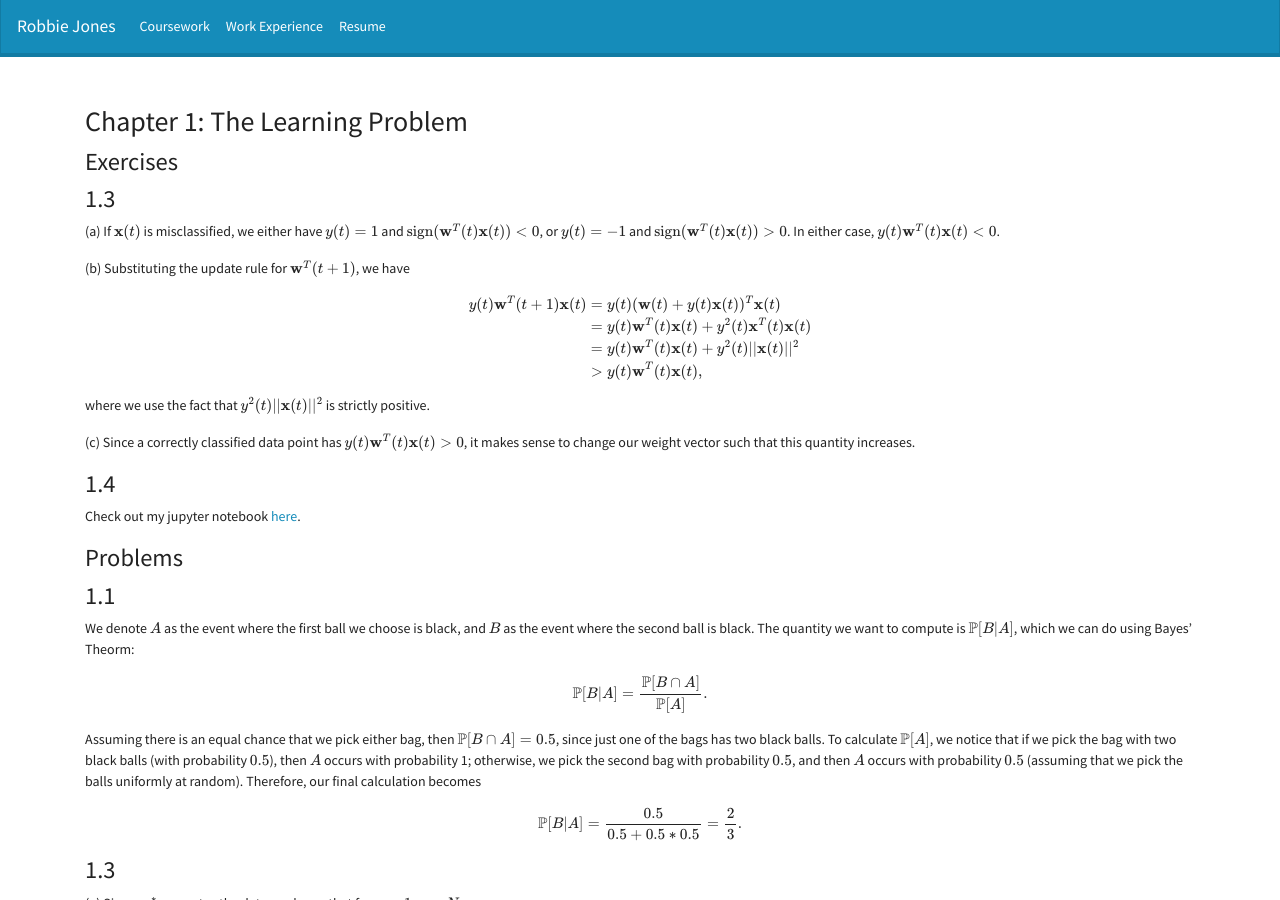
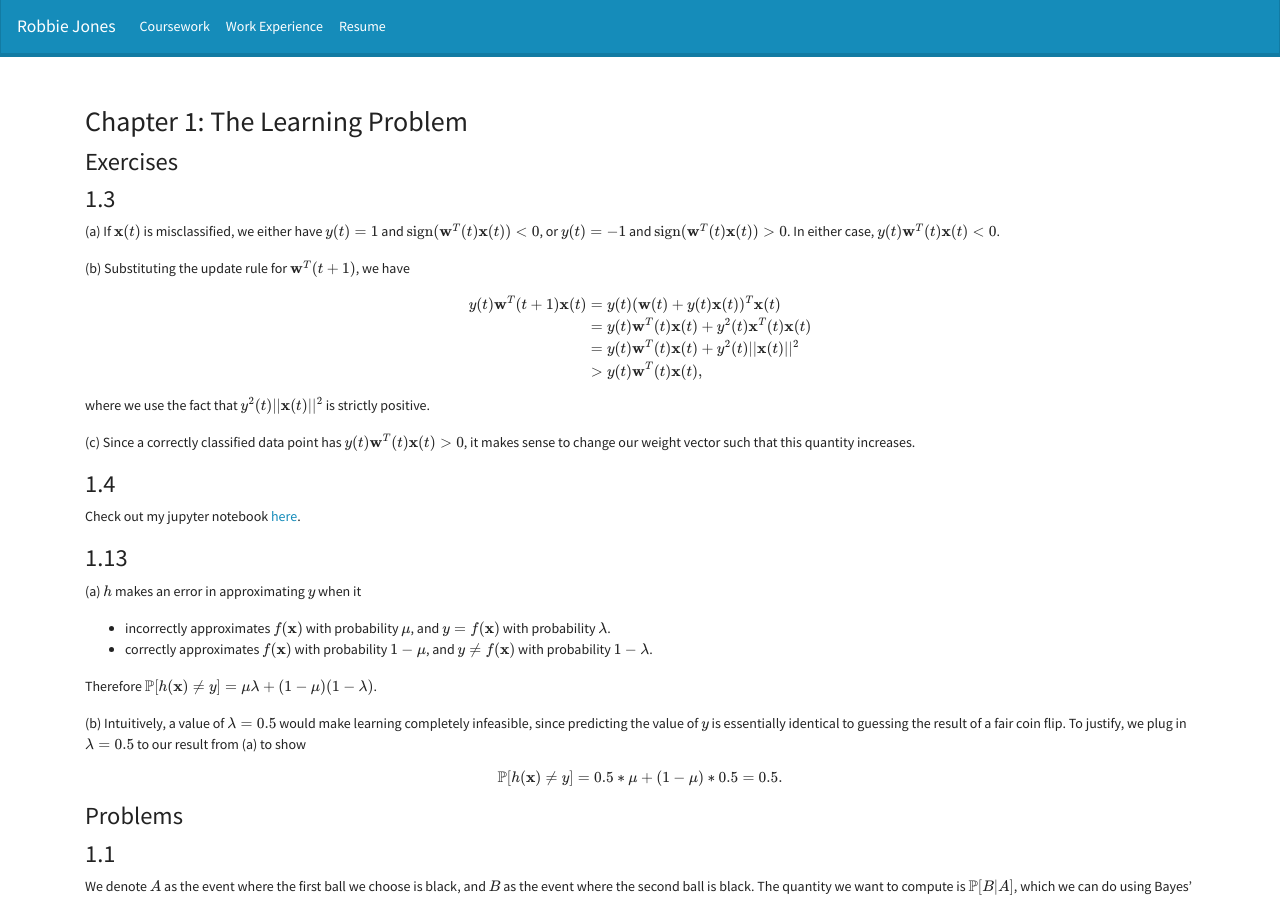
Before and after one commit to robbiejones96/robbiejones96.github.io, a Jekyll site: the page built from books/learning-from-data/chapter1.md, in a window 1280 px wide and 900 px high. Built offline with Jekyll 4.4.1, drawn with Linux system fonts in a browser that asks for light colours; formulas are drawn with MathJax 3.

Commit message:
Add LFD Exercise 1.13

```diff
--- a/books/learning-from-data/chapter1.md
+++ b/books/learning-from-data/chapter1.md
@@ -30,6 +30,23 @@ where we use the fact that \\(y^2(t)\|\|\mathbf{x}(t)\|\|^2\\) is strictly posit
 
 Check out my jupyter notebook [here](https://github.com/robbiejones96/LearningFromDataExercises/blob/master/LearningFromDataEx1-4.ipynb){:target="_blank"}.
 
+
+### 1.13
+
+(a) \\(h\\) makes an error in approximating \\(y\\) when it
+
+* incorrectly approximates \\(f(\mathbf{x})\\) with probability \\(\mu\\), and \\(y = f(\mathbf{x})\\) with probability \\(\lambda\\).
+* correctly approximates \\(f(\mathbf{x})\\) with probability \\(1 - \mu\\), and \\(y \neq f(\mathbf{x})\\) with probability \\(1 - \lambda\\).
+
+Therefore \\(\mathbb{P}[h(\mathbf{x}) \neq y] = \mu\lambda + (1 - \mu)(1 - \lambda)\\).
+
+(b) Intuitively, a value of \\(\lambda = 0.5\\) would make learning completely infeasible, since
+predicting the value of \\(y\\) is essentially identical to guessing the result of a fair coin flip.
+To justify, we plug in \\(\lambda = 0.5\\) to our result from (a) to show
+
+$$
+	\mathbb{P}[h(\mathbf{x}) \neq y] = 0.5 * \mu + (1 - \mu) * 0.5 = 0.5.
+$$
 
 ### Problems
 
```
